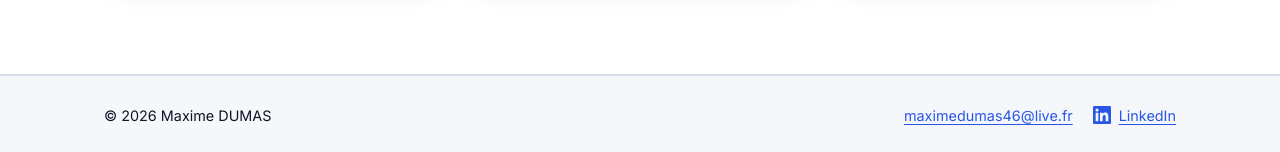
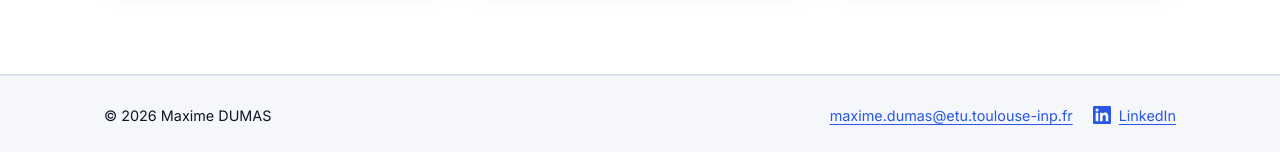
Before and after one commit to maximedumas46/e-portfolio, a Jekyll site: the page built from index.html, in a window 1280 px wide and 900 px high, scrolled down 2987 px. Shown: the part 745-897 px from the top of the window. Built offline with Jekyll 4.4.1, drawn with Linux system fonts in a browser that asks for light colours.

Commit message:
Use Toulouse INP e-mail address
Co-Authored-By: Claude Opus 5.5 <noreply@anthropic.com>
Claude-Session: https://claude.ai/code/session_01F9CGk9QaebHGSSmk1sQwa7

```diff
--- a/_config.yml
+++ b/_config.yml
@@ -31,7 +31,7 @@ contact:
   address:
     - 58 Boulevard d'Arcole
     - 31000, Toulouse
-  email: maximedumas46@live.fr
+  email: maxime.dumas@etu.toulouse-inp.fr
   phone: 06.28.18.14.95
   phone_link: "+33628181495"
   linkedin: https://www.linkedin.com/in/maxime-dumas-22b062258/
```
